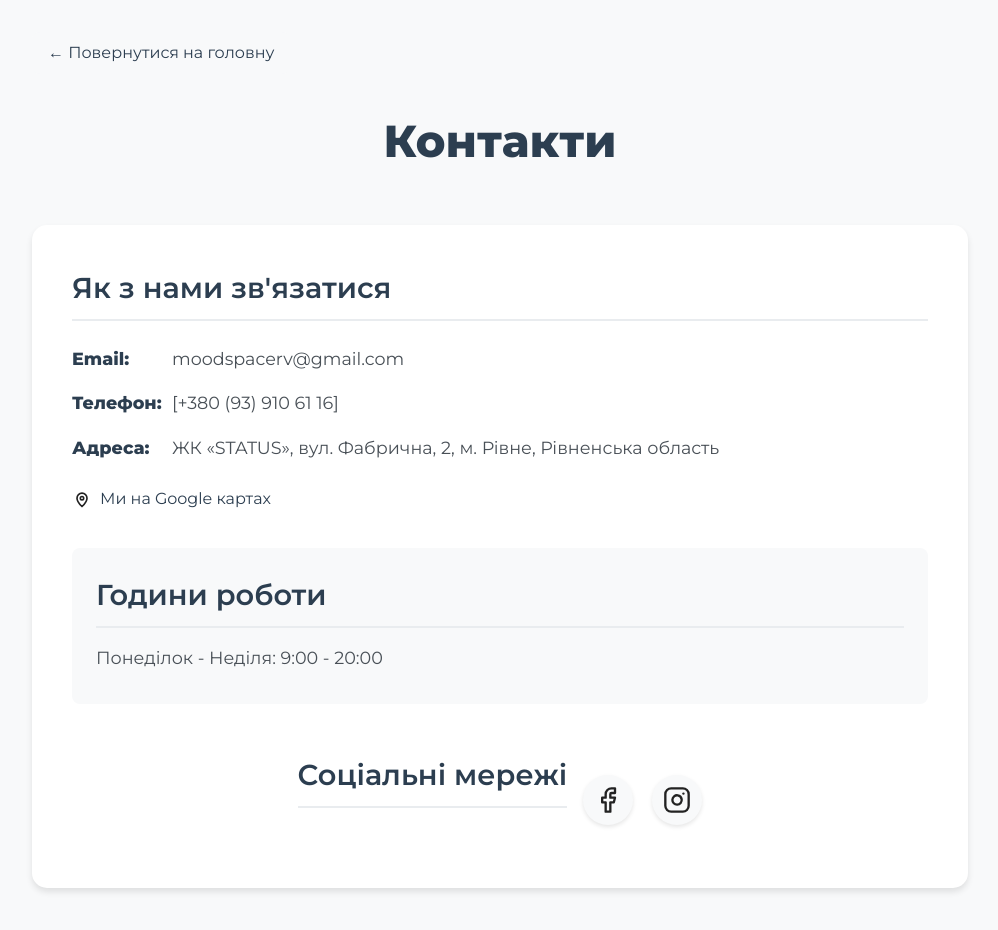
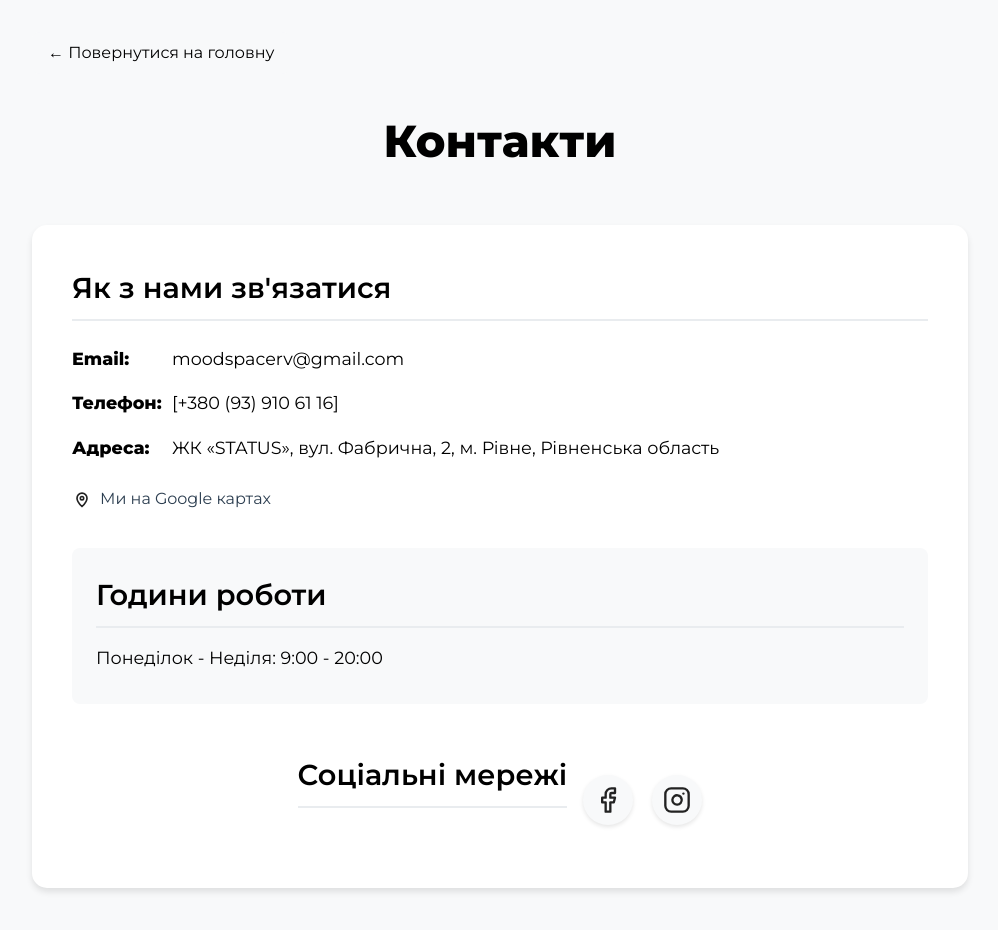
Before and after one commit to LEGIONERscu/MOOD-SPACE-STUDIO, a website: page public/contacts.html in a window 1280 px wide. Shown: the whole page, without its empty margins (140-1138 px from the left). Drawn offline with Linux system fonts and the light colour scheme.

Commit message:
Змінено колір тексту на чорний (#000) на всіх сторінках

```diff
--- a/public/contacts.html
+++ b/public/contacts.html
@@ -10,7 +10,7 @@
     <style>
         body {
             background: #f8f9fa;
-            color: #2c3e50;
+            color: #000;
             font-family: 'Montserrat', sans-serif;
             line-height: 1.6;
         }
@@ -26,7 +26,7 @@
             font-size: 2.8rem;
             margin-bottom: 3rem;
             text-align: center;
-            color: #2c3e50;
+            color: #000;
             font-weight: 800;
         }
 
@@ -46,7 +46,7 @@
         .contact-section h2 {
             font-size: 1.8rem;
             margin-bottom: 1.5rem;
-            color: #2c3e50;
+            color: #000;
             font-weight: 600;
             border-bottom: 2px solid #e9ecef;
             padding-bottom: 0.5rem;
@@ -59,14 +59,14 @@
         .contact-info p {
             margin-bottom: 1rem;
             font-size: 1.1rem;
-            color: #495057;
+            color: #000;
             display: flex;
             align-items: center;
         }
 
         .contact-info p strong {
             min-width: 100px;
-            color: #2c3e50;
+            color: #000;
         }
 
         .social-links {
@@ -79,7 +79,7 @@
         .social-links h2 {
             font-size: 1.8rem;
             margin-bottom: 1.5rem;
-            color: #2c3e50;
+            color: #000;
             font-weight: 600;
             border-bottom: 2px solid #e9ecef;
             padding-bottom: 0.5rem;
@@ -91,7 +91,7 @@
             justify-content: center;
             width: 50px;
             height: 50px;
-            color: #2c3e50;
+            color: #000;
             text-decoration: none;
             font-size: 1.5rem;
             transition: all 0.3s ease;
@@ -128,7 +128,7 @@
             display: inline-flex;
             align-items: center;
             margin-bottom: 2rem;
-            color: #2c3e50;
+            color: #000;
             text-decoration: none;
             font-size: 1rem;
             font-weight: 500;
@@ -153,13 +153,13 @@
         .working-hours h2 {
             font-size: 1.8rem;
             margin-bottom: 1rem;
-            color: #2c3e50;
+            color: #000;
             font-weight: 600;
         }
 
         .working-hours p {
             margin-bottom: 0.5rem;
-            color: #495057;
+            color: #000;
             font-size: 1.1rem;
         }
 
```
Also changed, not shown: public/about.html (+7 -7 lines), public/rules.html (+5 -5 lines).
